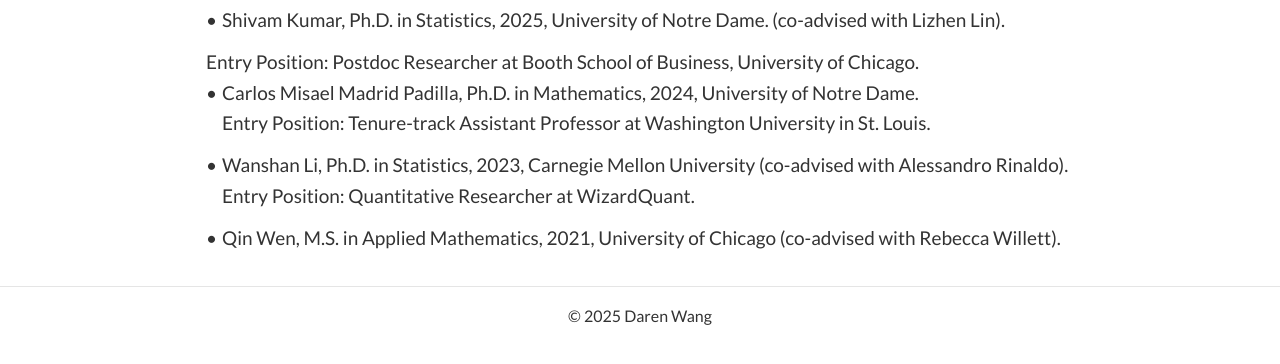
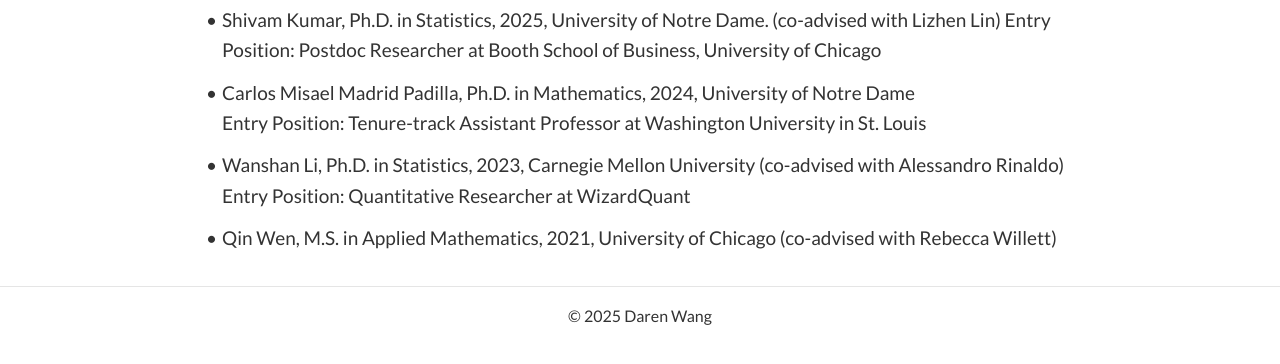
Before and after one commit to darenwang/website, a plain HTML site: page group.html in a window 1280 px wide. Shown: the part 210-574 px from the top of the page. Drawn offline with nearby package versions, Linux system fonts and the light colour scheme.

Commit message:
Update group.html

```diff
--- a/group.html
+++ b/group.html
@@ -110,20 +110,21 @@
 
     <h2>Past Students</h2>
     <ul>
-     <li>Shivam Kumar, Ph.D. in Statistics, 2025, University of Notre Dame. (co-advised with Lizhen Lin).</li>
-          Entry Position: Postdoc Researcher at Booth School of Business, University of Chicago.
-
+     <li>Shivam Kumar, Ph.D. in Statistics, 2025, University of Notre Dame. (co-advised with Lizhen Lin)
+          Entry Position: Postdoc Researcher at Booth School of Business, University of Chicago</li>
 
       <li>
-        Carlos Misael Madrid Padilla, Ph.D. in Mathematics, 2024, University of Notre Dame.<br/>
-        Entry Position: Tenure-track Assistant Professor at Washington University in St. Louis.
+        Carlos Misael Madrid Padilla, Ph.D. in Mathematics, 2024, University of Notre Dame<br/>
+        Entry Position: Tenure-track Assistant Professor at Washington University in St. Louis
       </li>
+
       <li>
-        Wanshan Li, Ph.D. in Statistics, 2023, Carnegie Mellon University (co-advised with Alessandro Rinaldo).<br/>
-        Entry Position: Quantitative Researcher at WizardQuant.
+        Wanshan Li, Ph.D. in Statistics, 2023, Carnegie Mellon University (co-advised with Alessandro Rinaldo)<br/>
+        Entry Position: Quantitative Researcher at WizardQuant
       </li>
+
       <li>
-        Qin Wen, M.S. in Applied Mathematics, 2021, University of Chicago (co-advised with Rebecca Willett).
+        Qin Wen, M.S. in Applied Mathematics, 2021, University of Chicago (co-advised with Rebecca Willett)
       </li>
     </ul>
   </div>
```
